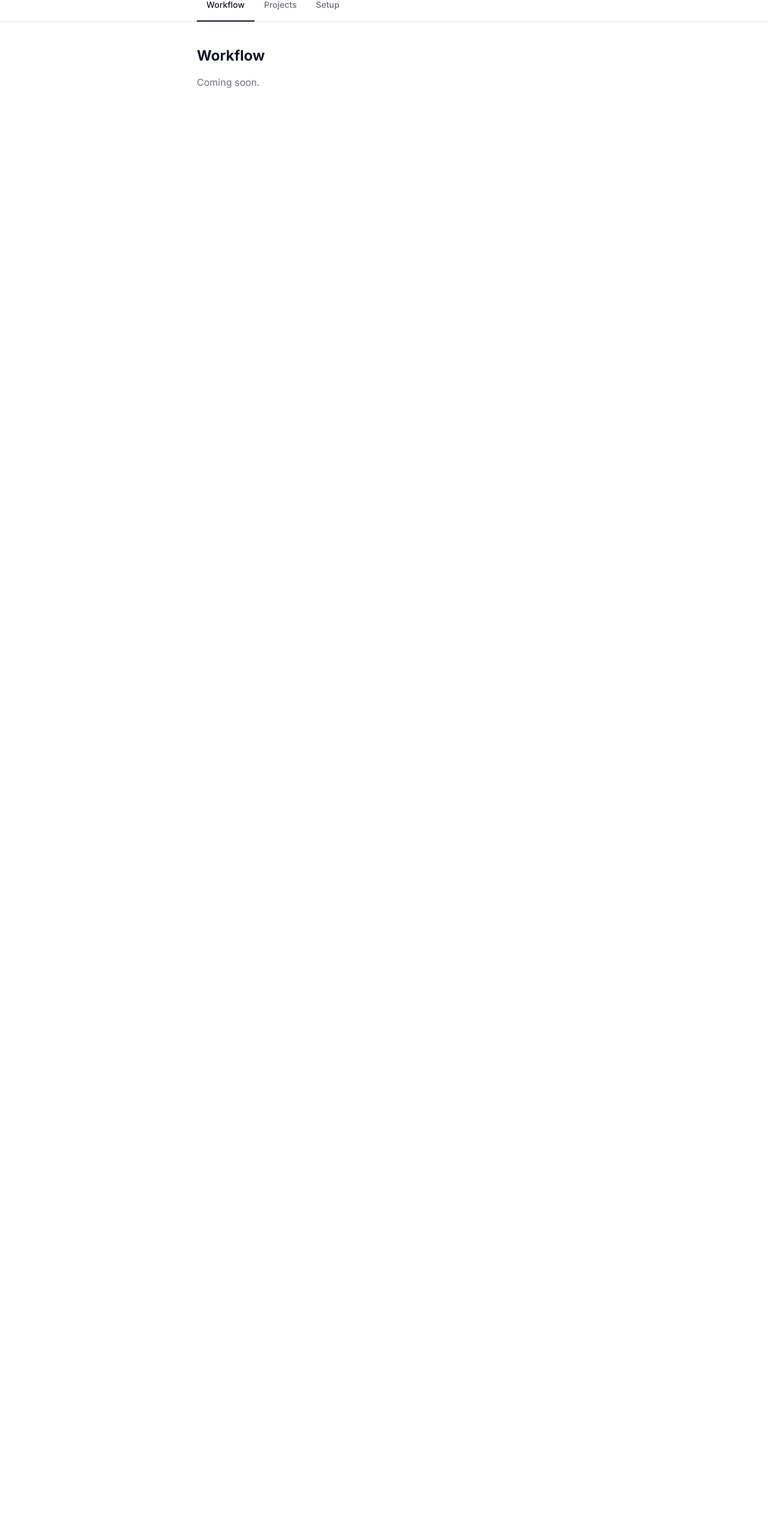
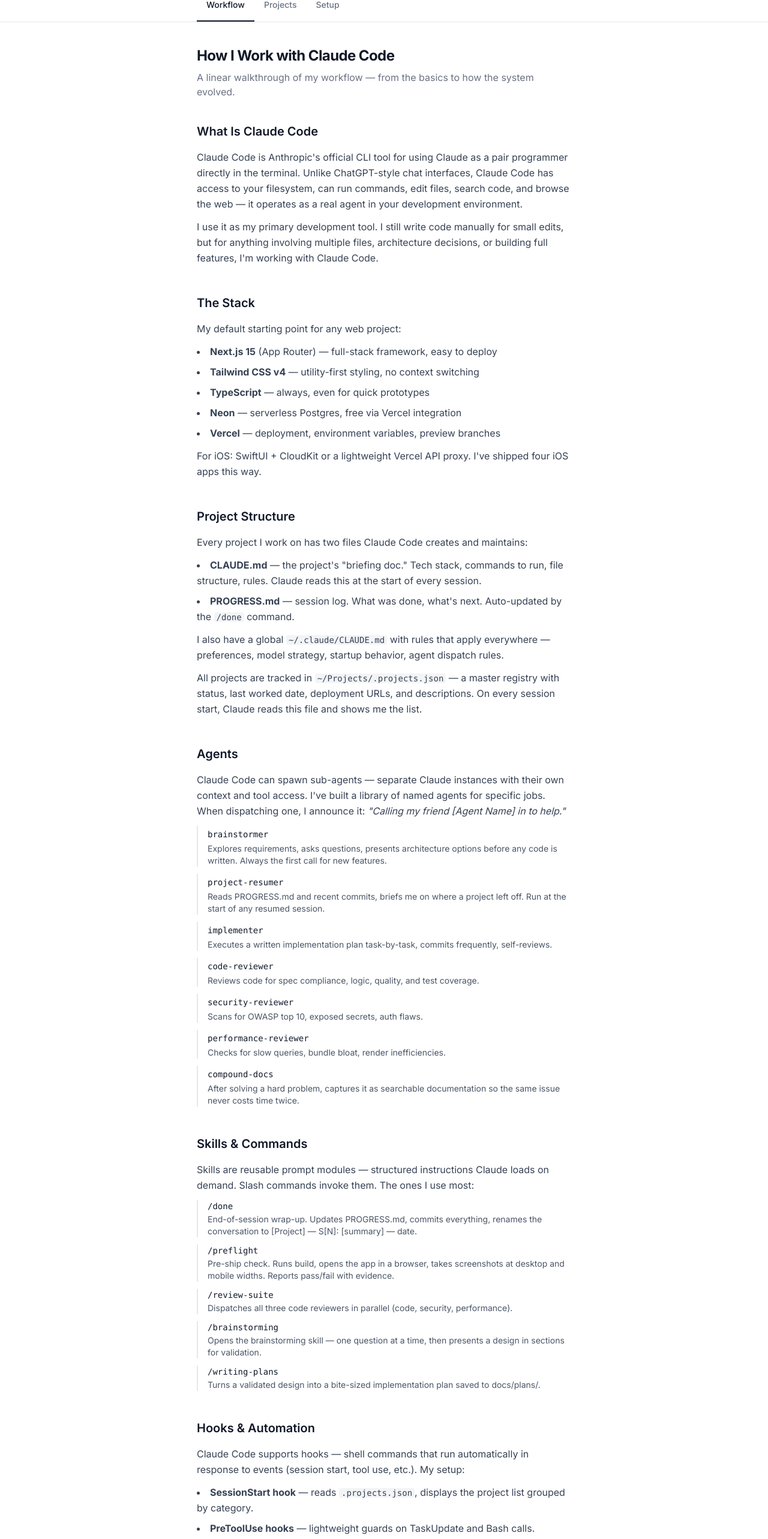
Before and after one commit to bobbyteenager89/project-showcase, a Next.js app: page /workflow in a window 1280 px wide. Shown: the part 119-2685 px from the top of the page at 60% size. Before the commit the page ends 800 px from the top, so only its background shows below. Built offline with nearby package versions, Linux system fonts and the light colour scheme.

Commit message:
feat: workflow tab with full narrative content

```diff
--- a/package.json
+++ b/package.json
@@ -14,6 +14,7 @@
   },
   "devDependencies": {
     "@tailwindcss/postcss": "^4",
+    "@tailwindcss/typography": "^0.5.19",
     "@types/node": "^20",
     "@types/react": "^19",
     "@types/react-dom": "^19",
--- a/src/app/globals.css
+++ b/src/app/globals.css
@@ -1,4 +1,5 @@
 @import "tailwindcss";
+@plugin "@tailwindcss/typography";
 
 body {
   background-color: white;
--- a/src/app/workflow/page.tsx
+++ b/src/app/workflow/page.tsx
@@ -1,8 +1,99 @@
+import { Section } from '@/components/workflow/Section';
+
 export default function WorkflowPage() {
   return (
     <div>
-      <h2 className="text-2xl font-bold mb-4">Workflow</h2>
-      <p className="text-gray-500">Coming soon.</p>
+      <div className="mb-10">
+        <h2 className="text-2xl font-bold tracking-tight mb-2">How I Work with Claude Code</h2>
+        <p className="text-gray-500">A linear walkthrough of my workflow — from the basics to how the system evolved.</p>
+      </div>
+
+      <Section id="what-is-claude-code" title="What Is Claude Code">
+        <p>Claude Code is Anthropic&apos;s official CLI tool for using Claude as a pair programmer directly in the terminal. Unlike ChatGPT-style chat interfaces, Claude Code has access to your filesystem, can run commands, edit files, search code, and browse the web — it operates as a real agent in your development environment.</p>
+        <p>I use it as my primary development tool. I still write code manually for small edits, but for anything involving multiple files, architecture decisions, or building full features, I&apos;m working with Claude Code.</p>
+      </Section>
+
+      <Section id="the-stack" title="The Stack">
+        <p>My default starting point for any web project:</p>
+        <ul className="mt-3 space-y-2 list-disc list-inside">
+          <li><strong>Next.js 15</strong> (App Router) — full-stack framework, easy to deploy</li>
+          <li><strong>Tailwind CSS v4</strong> — utility-first styling, no context switching</li>
+          <li><strong>TypeScript</strong> — always, even for quick prototypes</li>
+          <li><strong>Neon</strong> — serverless Postgres, free via Vercel integration</li>
+          <li><strong>Vercel</strong> — deployment, environment variables, preview branches</li>
+        </ul>
+        <p>For iOS: SwiftUI + CloudKit or a lightweight Vercel API proxy. I&apos;ve shipped four iOS apps this way.</p>
+      </Section>
+
+      <Section id="project-structure" title="Project Structure">
+        <p>Every project I work on has two files Claude Code creates and maintains:</p>
+        <ul className="mt-3 space-y-2 list-disc list-inside">
+          <li><strong>CLAUDE.md</strong> — the project&apos;s &quot;briefing doc.&quot; Tech stack, commands to run, file structure, rules. Claude reads this at the start of every session.</li>
+          <li><strong>PROGRESS.md</strong> — session log. What was done, what&apos;s next. Auto-updated by the <code className="text-sm bg-gray-100 px-1 rounded">/done</code> command.</li>
+        </ul>
+        <p>I also have a global <code className="text-sm bg-gray-100 px-1 rounded">~/.claude/CLAUDE.md</code> with rules that apply everywhere — preferences, model strategy, startup behavior, agent dispatch rules.</p>
+        <p>All projects are tracked in <code className="text-sm bg-gray-100 px-1 rounded">~/Projects/.projects.json</code> — a master registry with status, last worked date, deployment URLs, and descriptions. On every session start, Claude reads this file and shows me the list.</p>
+      </Section>
+
+      <Section id="agents" title="Agents">
+        <p>Claude Code can spawn sub-agents — separate Claude instances with their own context and tool access. I&apos;ve built a library of named agents for specific jobs. When dispatching one, I announce it: <em>&quot;Calling my friend [Agent Name] in to help.&quot;</em></p>
+        <div className="mt-3 space-y-3">
+          {[
+            { name: 'brainstormer', desc: 'Explores requirements, asks questions, presents architecture options before any code is written. Always the first call for new features.' },
+            { name: 'project-resumer', desc: 'Reads PROGRESS.md and recent commits, briefs me on where a project left off. Run at the start of any resumed session.' },
+            { name: 'implementer', desc: 'Executes a written implementation plan task-by-task, commits frequently, self-reviews.' },
+            { name: 'code-reviewer', desc: 'Reviews code for spec compliance, logic, quality, and test coverage.' },
+            { name: 'security-reviewer', desc: 'Scans for OWASP top 10, exposed secrets, auth flaws.' },
+            { name: 'performance-reviewer', desc: 'Checks for slow queries, bundle bloat, render inefficiencies.' },
+            { name: 'compound-docs', desc: 'After solving a hard problem, captures it as searchable documentation so the same issue never costs time twice.' },
+          ].map((agent) => (
+            <div key={agent.name} className="pl-4 border-l-2 border-gray-200">
+              <p className="font-medium text-gray-900"><code className="text-sm">{agent.name}</code></p>
+              <p className="text-sm text-gray-600 mt-0.5">{agent.desc}</p>
+            </div>
+          ))}
+        </div>
+      </Section>
+
+      <Section id="skills-and-commands" title="Skills & Commands">
+        <p>Skills are reusable prompt modules — structured instructions Claude loads on demand. Slash commands invoke them. The ones I use most:</p>
+        <div className="mt-3 space-y-3">
+          {[
+            { cmd: '/done', desc: 'End-of-session wrap-up. Updates PROGRESS.md, commits everything, renames the conversation to [Project] — S[N]: [summary] — date.' },
+            { cmd: '/preflight', desc: 'Pre-ship check. Runs build, opens the app in a browser, takes screenshots at desktop and mobile widths. Reports pass/fail with evidence.' },
+            { cmd: '/review-suite', desc: 'Dispatches all three code reviewers in parallel (code, security, performance).' },
+            { cmd: '/brainstorming', desc: 'Opens the brainstorming skill — one question at a time, then presents a design in sections for validation.' },
+            { cmd: '/writing-plans', desc: 'Turns a validated design into a bite-sized implementation plan saved to docs/plans/.' },
+          ].map((item) => (
+            <div key={item.cmd} className="pl-4 border-l-2 border-gray-200">
+              <p className="font-medium text-gray-900 font-mono text-sm">{item.cmd}</p>
+              <p className="text-sm text-gray-600 mt-0.5">{item.desc}</p>
+            </div>
+          ))}
+        </div>
+      </Section>
+
+      <Section id="hooks-and-automation" title="Hooks & Automation">
+        <p>Claude Code supports hooks — shell commands that run automatically in response to events (session start, tool use, etc.). My setup:</p>
+        <ul className="mt-3 space-y-2 list-disc list-inside">
+          <li><strong>SessionStart hook</strong> — reads <code className="text-sm bg-gray-100 px-1 rounded">.projects.json</code>, displays the project list grouped by category.</li>
+          <li><strong>PreToolUse hooks</strong> — lightweight guards on TaskUpdate and Bash calls.</li>
+        </ul>
+        <p>One thing I learned the hard way: <strong>Stop hooks don&apos;t work reliably.</strong> Prompt-type hooks on the Stop event cause JSON validation errors consistently. I use CLAUDE.md rules for anything I want to happen at the end of a session instead.</p>
+        <p>The session naming system is also automated — after the first meaningful action in a session, Claude renames the conversation to <code className="text-sm bg-gray-100 px-1 rounded">[Project] — S[N]: [description] — YYYY-MM-DD</code>. Session numbers are incremented by reading PROGRESS.md.</p>
+      </Section>
+
+      <Section id="settings-and-evolution" title="Settings & Evolution">
+        <p>My global CLAUDE.md has gone through many iterations. A few things that evolved:</p>
+        <ul className="mt-3 space-y-2 list-disc list-inside">
+          <li><strong>Model strategy</strong> — I added a model tier system: Opus for architecture/review (deep reasoning), Sonnet for implementation (fast and capable), Haiku for quick lookups. This meaningfully reduced cost and latency.</li>
+          <li><strong>Question format</strong> — standardized to <code className="text-sm bg-gray-100 px-1 rounded">AskUserQuestion</code> with multi-choice tabs. Claude used to ask clarifying questions as free text; now it batches them into structured forms.</li>
+          <li><strong>YAGNI enforcement</strong> — added explicit rules against over-engineering. Claude would add error handling, abstractions, and fallbacks that weren&apos;t needed. The rule: minimum complexity for the current task.</li>
+          <li><strong>Session checkpoints</strong> — added the rule to confirm the session deliverable at start: <em>&quot;The goal for this session is X. I&apos;ll tell you when that&apos;s done before moving on.&quot;</em></li>
+          <li><strong>Auto-memory</strong> — Claude maintains a <code className="text-sm bg-gray-100 px-1 rounded">/memory/</code> directory with topic files (Neon patterns, Next.js patterns, debugging insights). These persist across sessions and get updated as new patterns emerge.</li>
+        </ul>
+        <p>The system keeps getting better because Claude itself maintains the docs. When something breaks or takes too long, I capture it. The rule: if you solved something hard, document it immediately.</p>
+      </Section>
     </div>
   );
 }
--- /dev/null
+++ b/src/components/workflow/Section.tsx
@@ -0,0 +1,18 @@
+export function Section({
+  id,
+  title,
+  children,
+}: {
+  id: string;
+  title: string;
+  children: React.ReactNode;
+}) {
+  return (
+    <section id={id} className="mb-12">
+      <h2 className="text-xl font-semibold mb-4 text-gray-900">{title}</h2>
+      <div className="text-gray-700 leading-relaxed space-y-3">
+        {children}
+      </div>
+    </section>
+  );
+}
```
Also changed, not shown: 1 other file (tests, documents, lock files or other folders).
